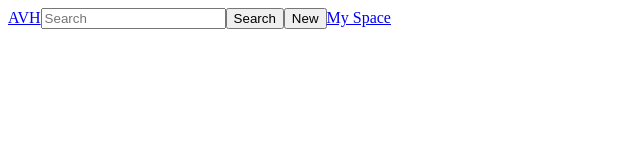
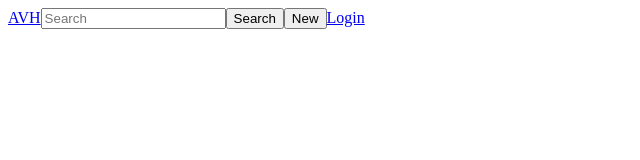
Before and after one commit to Algorithm-Visualizer-Hub/algorithm-visualizer-hub, a React (Create React App) app: page / in a window 1280 px wide. Shown: the top 160 px of the page, without its empty margins (0-640 px from the left). Built offline with nearby package versions, Linux system fonts and the light colour scheme.

Commit message:
Add user context

```diff
--- a/src/App.js
+++ b/src/App.js
@@ -4,16 +4,22 @@ import CollectionPage from "./components/CollectionPage";
 import HomePage from "./components/HomePage";
 import UserPage from "./components/UserPage";
 import VisualizationPage from "./components/VisualizationPage";
+import UserContext from "./components/UserContext";
+import useLocalStorage from "./components/useLocalStorage";
 
 function App() {
+  const [user, saveUser] = useLocalStorage('user');
+
   return (
     <BrowserRouter>
+      <UserContext.Provider value={{user: user, saveUser: saveUser}}>
         <Routes>
           <Route path="/" element={<HomePage />} />
           <Route path="/user/:userId" element={<UserPage />} />
           <Route path="/visualization/:visualizationId" element={<VisualizationPage />} />
           <Route path="/collection/:collectionId" element={<CollectionPage />} />
         </Routes>
+      </UserContext.Provider>
     </BrowserRouter>
   );
 }
--- a/src/components/Navbar.js
+++ b/src/components/Navbar.js
@@ -1,4 +1,6 @@
-import { useState } from "react";
+import { useContext, useState } from "react";
+
+import UserContext from "./UserContext";
 
 /**
  * Navbar component, incl. search bar, new-visualization button, user-page button.
@@ -6,10 +8,12 @@ import { useState } from "react";
 export default function Navbar() {
   const [searchStr, setSearchStr] = useState('');
 
+  const {user, saveUser} = useContext(UserContext);
+
   return (
     <nav>
       <div>
-        <a href="#">AVH</a>
+        <a href="/">AVH</a>
         <input
           value={searchStr}
           placeholder="Search"
@@ -18,7 +22,11 @@ export default function Navbar() {
         />
         <button>Search</button>
         <button>New</button>
-        <a href="#">My Space</a>
+        {
+          user === null
+            ? <a href="#">Login</a>
+            : <a href="#">My Space</a>
+        }
       </div>
     </nav>
   );
--- /dev/null
+++ b/src/components/UserContext.js
@@ -0,0 +1,8 @@
+import React from "react";
+
+const UserContext = React.createContext({
+  user: null,
+  saveUser: user => {}
+});
+
+export default UserContext;
```
Lines whose indentation alone changed are shown as unchanged.
